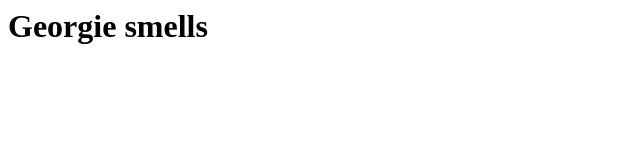
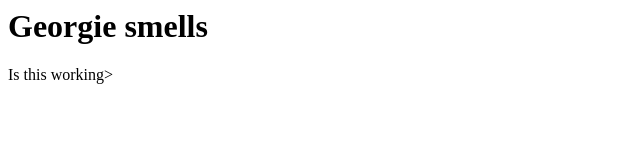
Before and after one commit to woodgeorgina/BeachPlease, a plain HTML site: page index.html in a window 1280 px wide. Shown: the full height of the page, 0-640 px from the left. Drawn offline with Linux system fonts and the light colour scheme.

Commit message:
change no 1

```diff
--- a/index.html
+++ b/index.html
@@ -4,5 +4,6 @@
 </head>
 <body>
   <h1> Georgie smells </h1>
+      <p> Is this working> </p>
 </body>
 </html>
```
